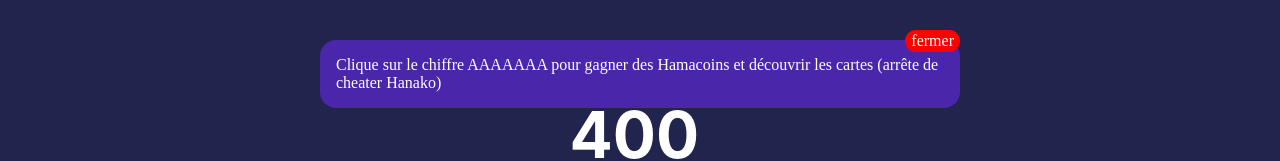
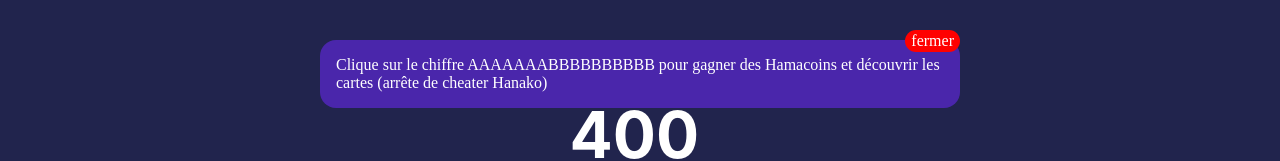
Before and after one commit to jordanamr/Hamaclicker, a React (Create React App) app: page / in a window 1280 px wide. Shown: the top 161 px of the page. Built offline with nearby package versions, Linux system fonts and the light colour scheme.

Commit message:
Update App.js

```diff
--- a/src/App.js
+++ b/src/App.js
@@ -101,7 +101,7 @@ class App extends Component {
           {welcomTip === true ? (
             <div className="welcom__tip">
               <span onClick={this.closeWelcomTip}> fermer </span>
-              Clique sur le chiffre AAAAAAA pour gagner des Hamacoins et découvrir les
+              Clique sur le chiffre AAAAAAABBBBBBBBBB pour gagner des Hamacoins et découvrir les
               cartes (arrête de cheater Hanako)
             </div>
           ) : null}
```
